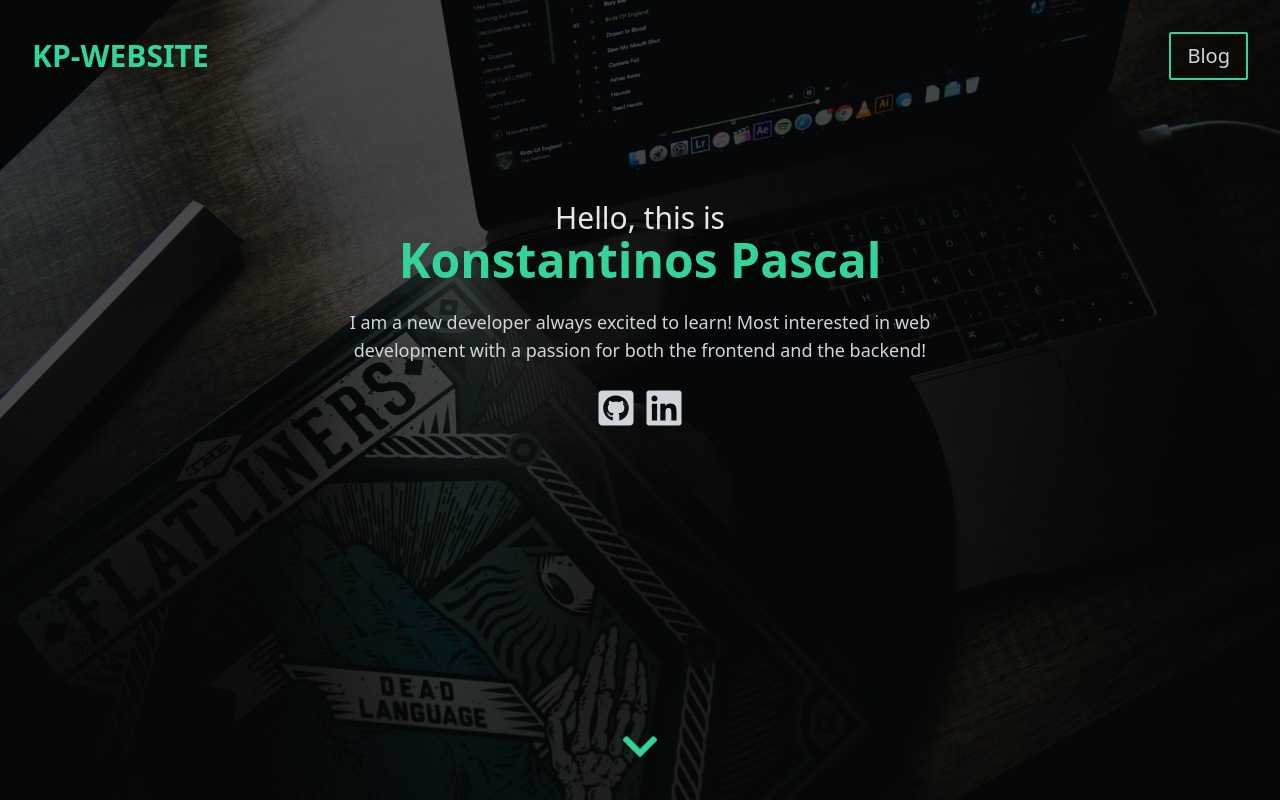
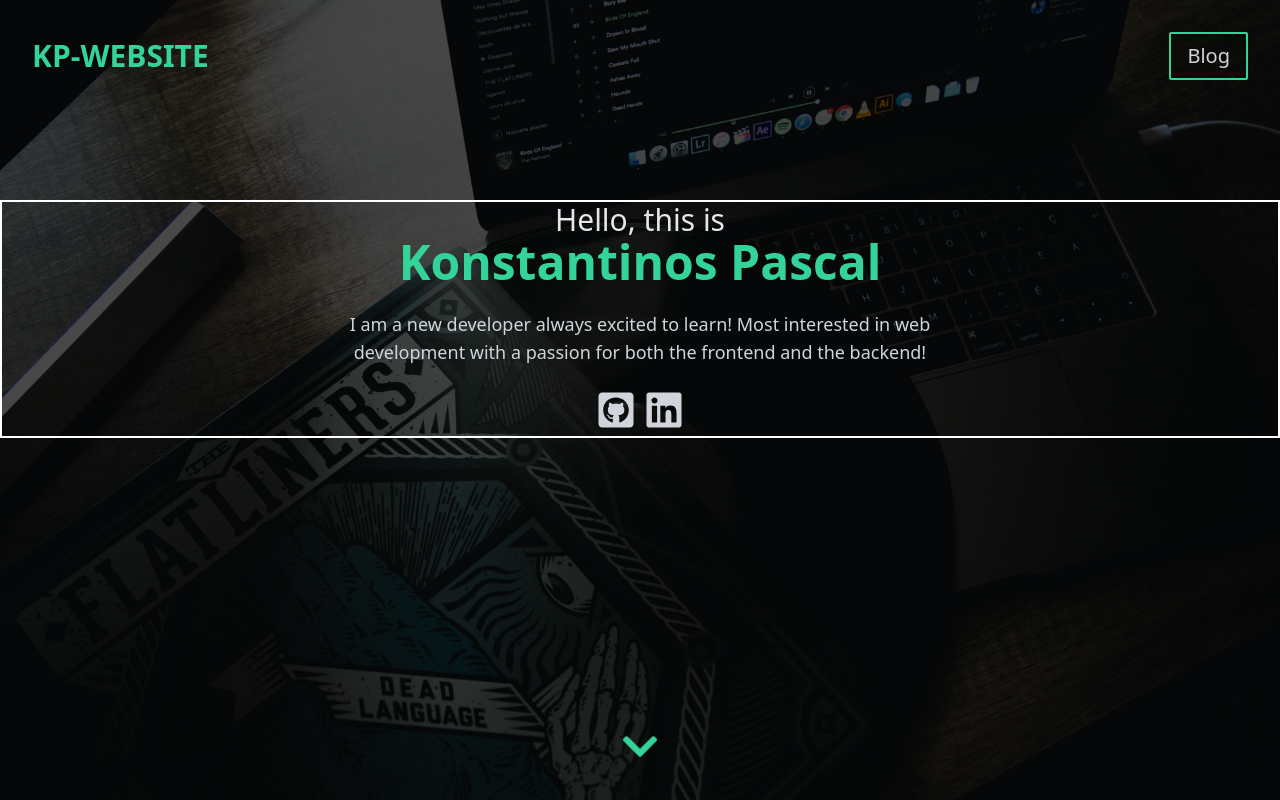
Before and after one commit to konstapascal/kp-website-v1, a Next.js app: page / in a window 1280 px wide. Shown: the top 800 px of the page. Built offline with nearby package versions, Linux system fonts and the light colour scheme.

Commit message:
added helper borders

```diff
--- a/components/kp-website/Hero.js
+++ b/components/kp-website/Hero.js
@@ -27,7 +27,7 @@ function Hero() {
 				</nav>
 
 				<div
-					className='container absolute top-1/4'
+					className='container border-2 border-white absolute top-1/4'
 					id='hero-description-container'>
 					<div className='text-center m-auto w-11/12 md:w-7/12 lg:w-6/12'>
 						<div>
```
